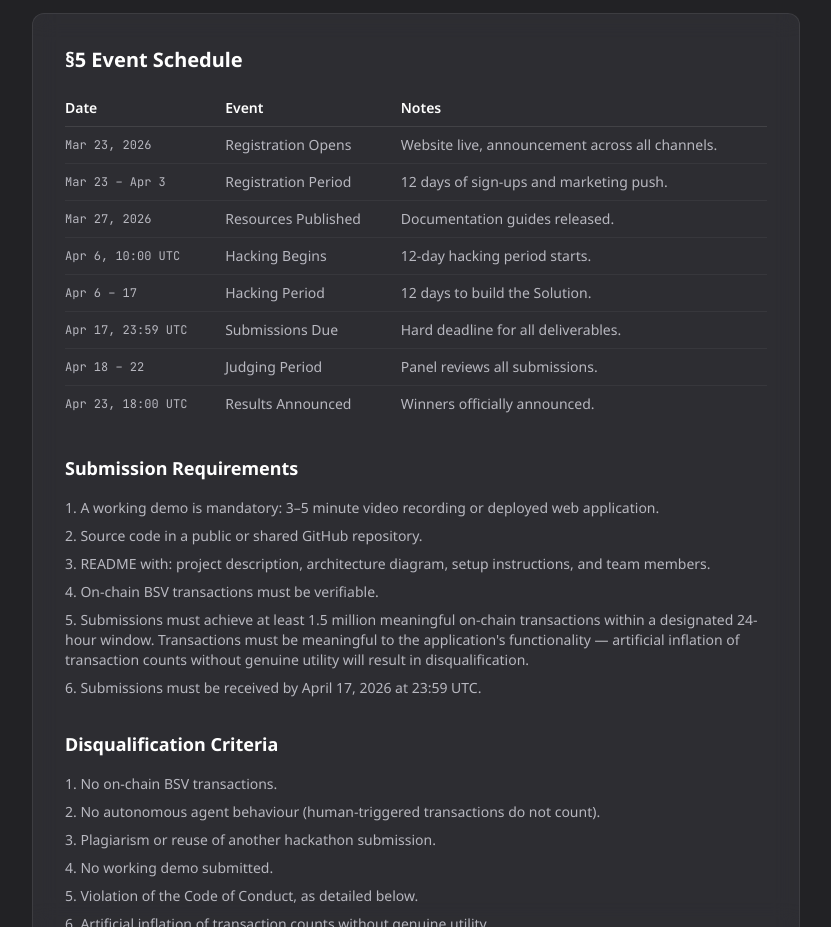
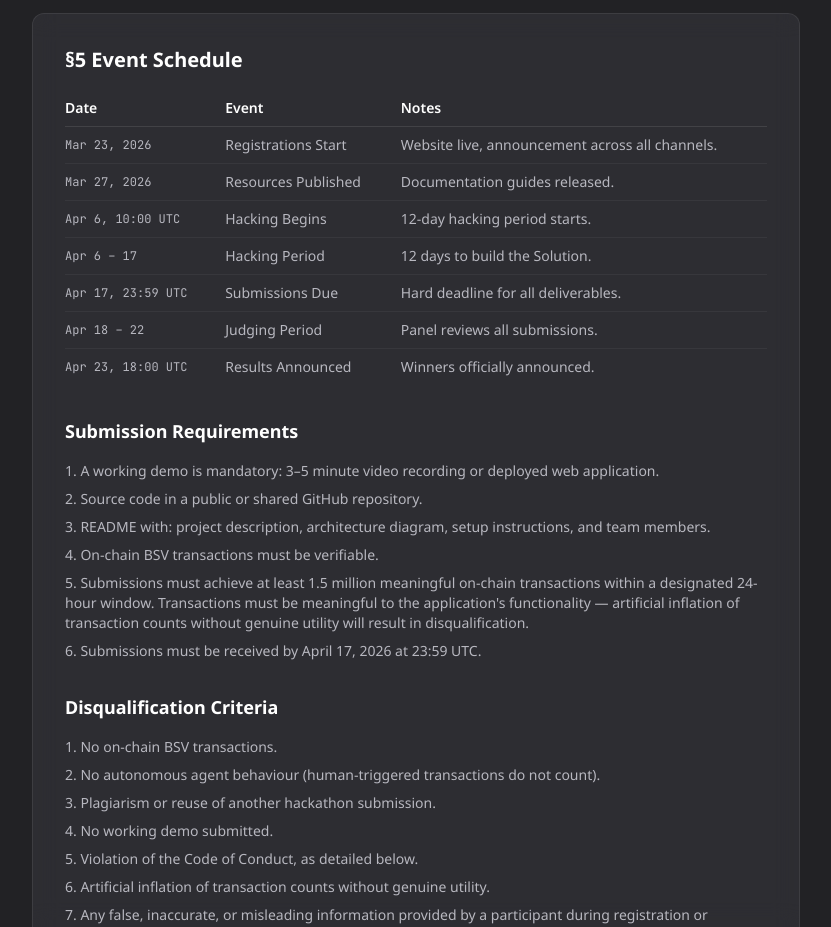
Before and after one commit to MatiasJF/open_run_agentic_pay, a Next.js app in the folder web/: page /terms in a window 1280 px wide. Shown: the part 3300-4227 px from the top of the page, without its empty margins (224-1055 px from the left). Built offline with nearby package versions, Linux system fonts and the light colour scheme.

Commit message:
Update registration dates to show start date only
Co-Authored-By: Claude Opus 4.6 (1M context) <noreply@anthropic.com>

```diff
--- a/web/app/terms/page.tsx
+++ b/web/app/terms/page.tsx
@@ -114,8 +114,8 @@ export default function TermsPage() {
                   </tr>
                 </thead>
                 <tbody className="divide-y divide-white/5">
-                  <tr><td className="py-2 pr-4 font-mono text-xs">Mar 23, 2026</td><td className="py-2 pr-4">Registration Opens</td><td className="py-2">Website live, announcement across all channels.</td></tr>
-                  <tr><td className="py-2 pr-4 font-mono text-xs">Mar 23 &ndash; Apr 3</td><td className="py-2 pr-4">Registration Period</td><td className="py-2">12 days of sign-ups and marketing push.</td></tr>
+                  <tr><td className="py-2 pr-4 font-mono text-xs">Mar 23, 2026</td><td className="py-2 pr-4">Registrations Start</td><td className="py-2">Website live, announcement across all channels.</td></tr>
+                  {/* <tr><td className="py-2 pr-4 font-mono text-xs">Mar 23 &ndash; Apr 3</td><td className="py-2 pr-4">Registration Period</td><td className="py-2">12 days of sign-ups and marketing push.</td></tr> */}
                   <tr><td className="py-2 pr-4 font-mono text-xs">Mar 27, 2026</td><td className="py-2 pr-4">Resources Published</td><td className="py-2">Documentation guides released.</td></tr>
                   {/* <tr><td className="py-2 pr-4 font-mono text-xs">Apr 3, 2026</td><td className="py-2 pr-4">Registration Closes</td><td className="py-2">Last day to sign up. Onboarding email sent.</td></tr> */}
                   <tr><td className="py-2 pr-4 font-mono text-xs">Apr 6, 10:00 UTC</td><td className="py-2 pr-4">Hacking Begins</td><td className="py-2">12-day hacking period starts.</td></tr>
--- a/web/components/Hero.tsx
+++ b/web/components/Hero.tsx
@@ -53,7 +53,7 @@ export default function Hero() {
         <div className="flex flex-wrap justify-center gap-6 mb-10 font-mono">
           <div className="glass-card rounded-lg px-6 py-4">
             <div className="text-accent font-bold text-sm sm:text-base tracking-wide">REGISTRATION</div>
-            <div className="text-white text-xl sm:text-2xl font-bold">Mar 23 &ndash; Apr 3</div>
+            <div className="text-white text-xl sm:text-2xl font-bold">Mar 23</div>
           </div>
           <div className="glass-card rounded-lg px-6 py-4">
             <div className="text-accent font-bold text-sm sm:text-base tracking-wide">HACKATHON</div>
--- a/web/components/Timeline.tsx
+++ b/web/components/Timeline.tsx
@@ -1,6 +1,6 @@
 export default function Timeline() {
   const events = [
-    { date: 'Mon Mar 23', label: 'Registration Opens', desc: 'Website live, announcement across all channels', active: true },
+    { date: 'Mon Mar 23', label: 'Registrations Start', desc: 'Website live, announcement across all channels', active: true },
     { date: 'Thu Mar 27', label: 'Resources Published', desc: 'Starter templates & guides released', active: false },
     // { date: 'Thu Apr 3', label: 'Registration Closes', desc: 'Last day to sign up', active: false },
     { date: 'Mon Apr 6', label: 'Hacking Begins', desc: '12 days to build your multi-agent application', highlight: true, active: false },
```
